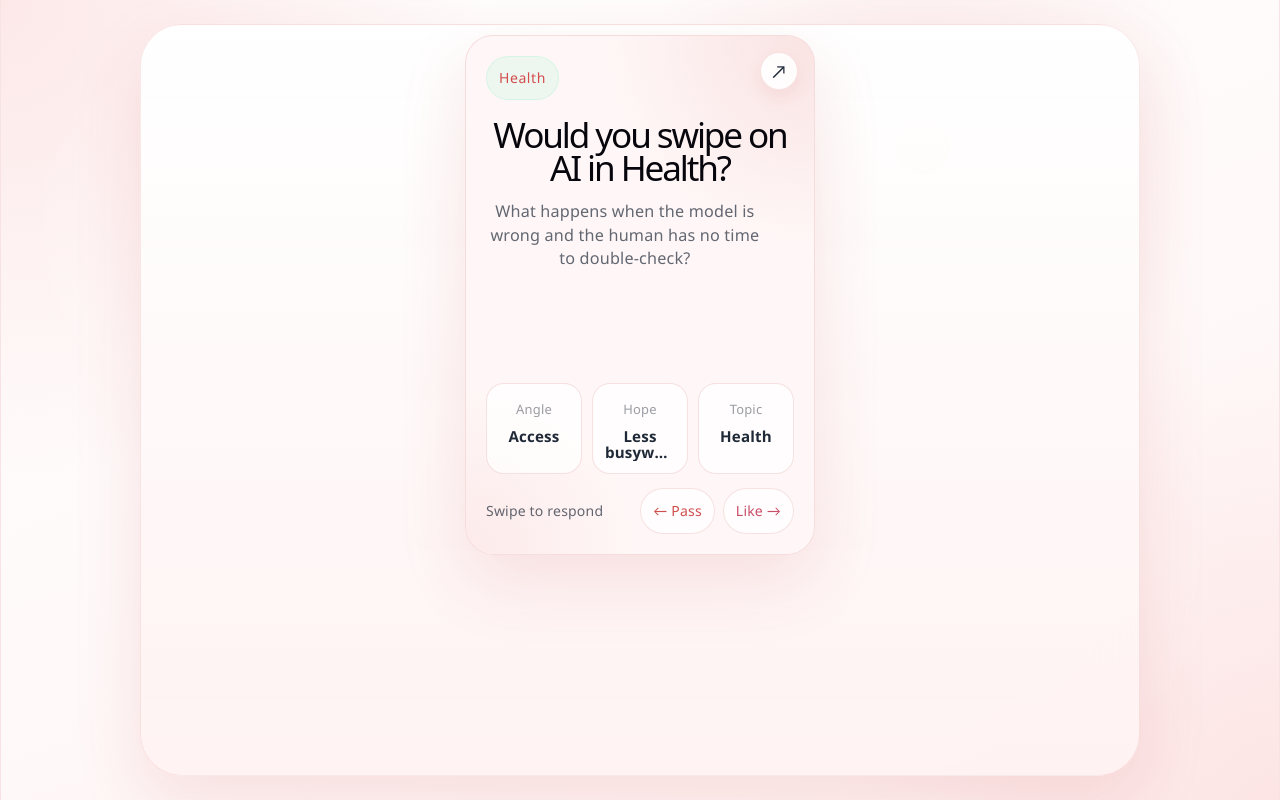
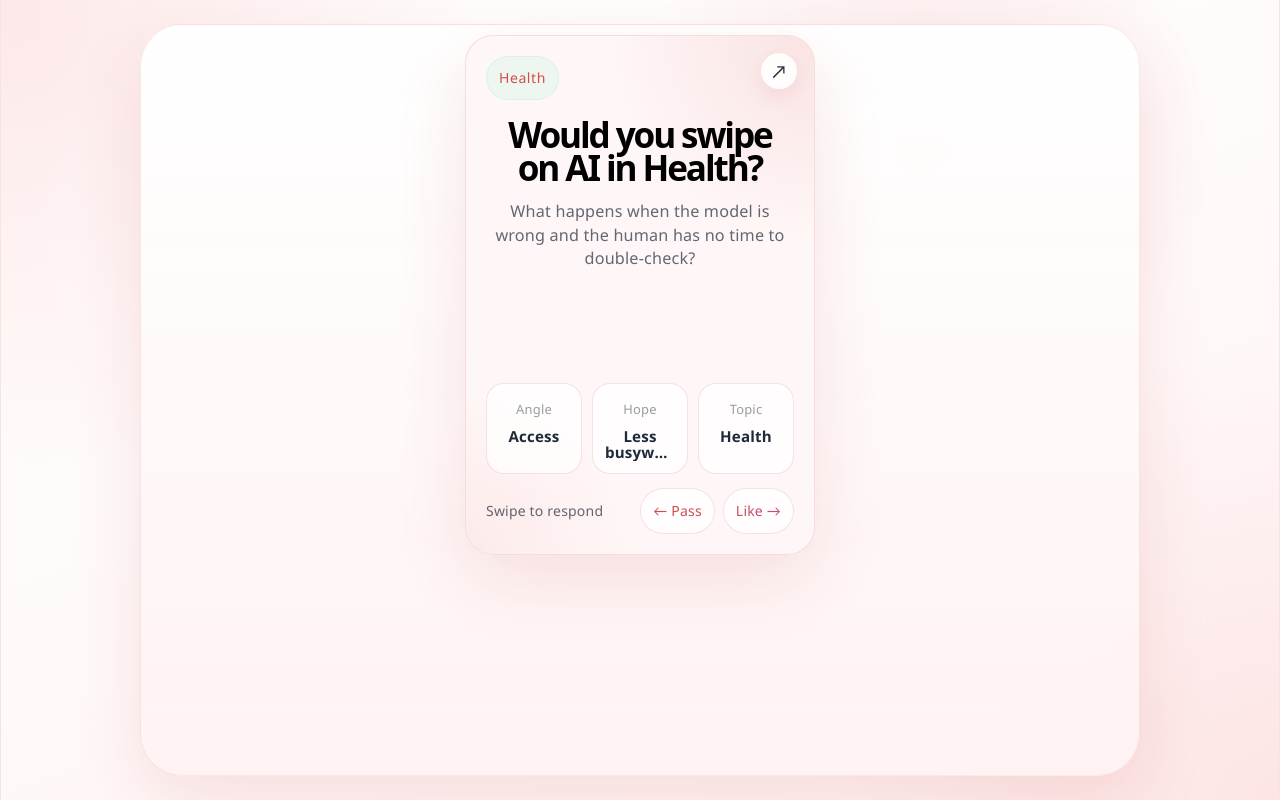
Before and after one commit to zuni71/hai_website, a React (Vite) app in the folder frontend/: page / in a window 1280 px wide. Built offline with nearby package versions, Linux system fonts and the light colour scheme.

Commit message:
fixed title

```diff
--- a/frontend/src/components/swipe/SwipeCard.module.css
+++ b/frontend/src/components/swipe/SwipeCard.module.css
@@ -110,10 +110,12 @@
   font-size: 1.95rem;
   line-height: 0.94;
   letter-spacing: -0.06em;
+  color: black;
+  font-weight: 700;
 }
 
 .cardCopy {
-  max-width: 30ch;
+  text-align:center;
   margin: 16px 0 0;
 
   color: var(--muted);
```
Also changed, not shown: 1 other file (tests, documents, lock files or other folders).
